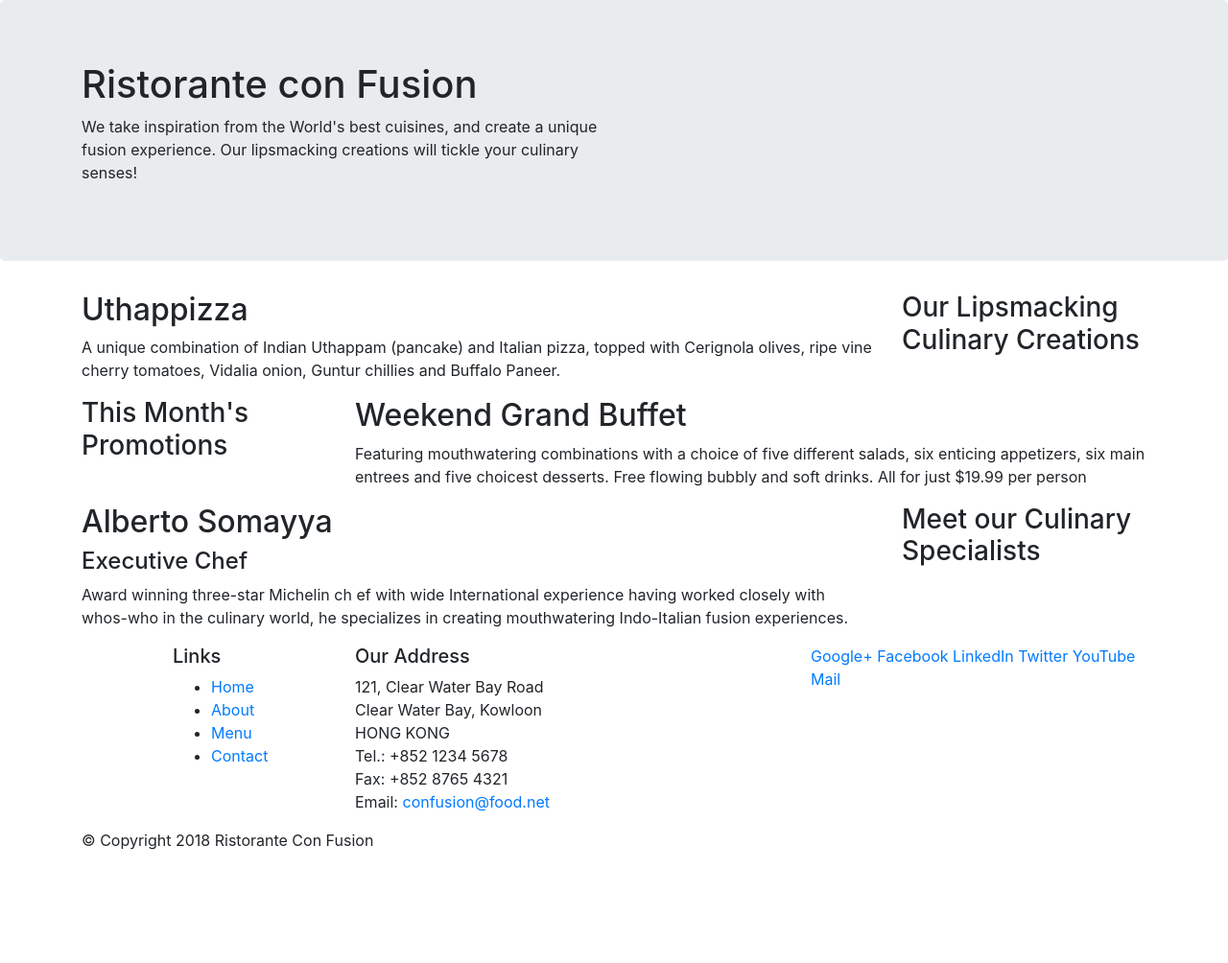
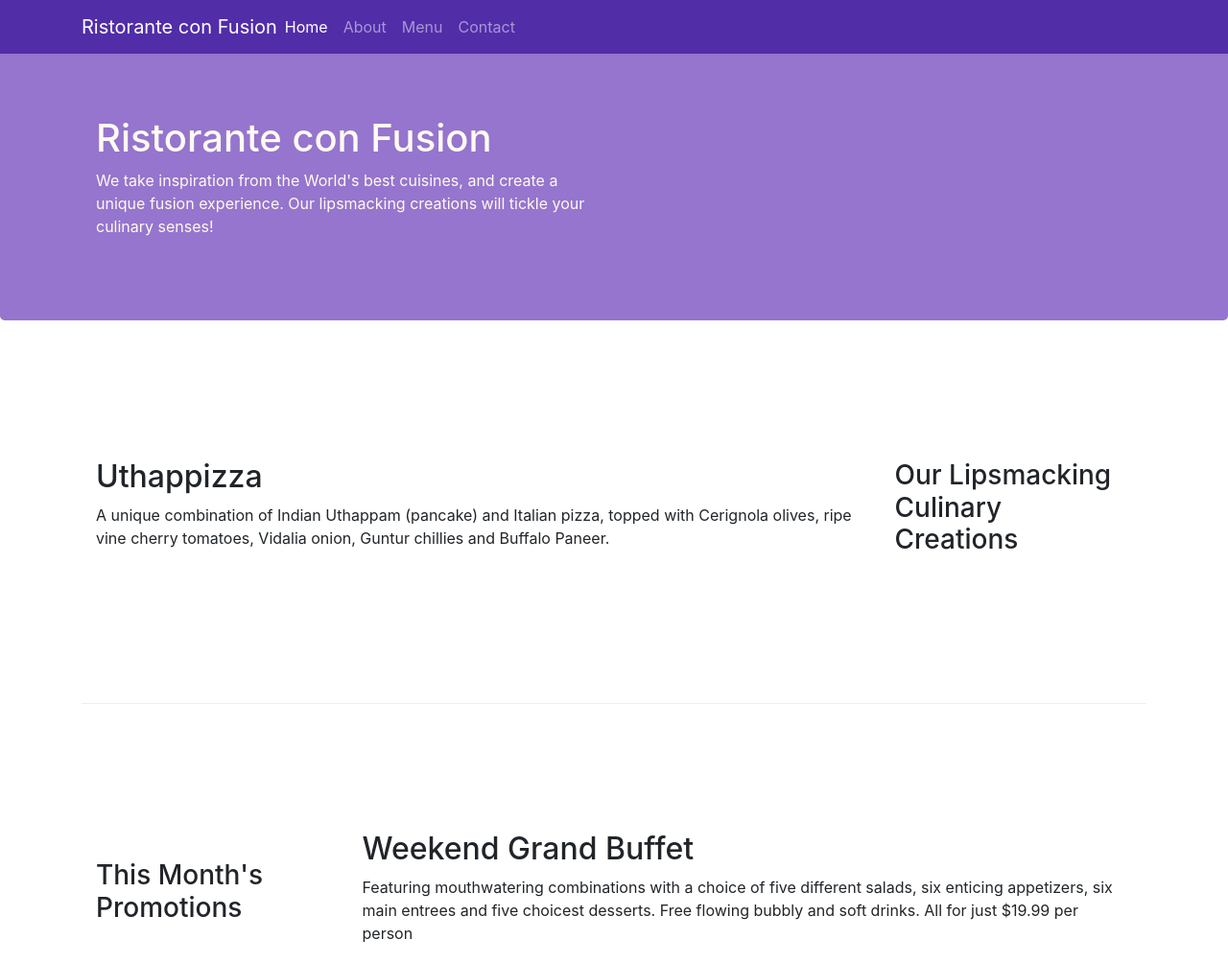
Before and after one commit to amAbhinav/bootstrap-trial, a website: page index.html in a window 1280 px wide. Shown: the top 1004 px of the page at 96% size. Before the commit the page ends 904 px from the top, so only its background shows below. Drawn offline with nearby package versions, Linux system fonts and the light colour scheme.

Commit message:
Navbar and breadcrumbs

```diff
--- /dev/null
+++ b/css/styles.css
@@ -0,0 +1,41 @@
+.row-header{
+    margin: 0px auto ;
+    padding: 0px auto ;
+}
+
+.row-content{
+    margin: 0px auto;
+    padding: 50px 0px 50px 0px ;
+    border-bottom: 1px ridge ;
+    min-height: 400px ;
+}
+
+.footer{
+    background-color: #d1C4E9 ;
+    margin: 0px ;
+    padding: 20px 0px 20px 0px ;
+}
+
+.jumbotron{
+    padding: 70px 30px 70px 30px ;
+    margin: 0px ;
+    background-color: #9575CD ;
+    color: floralwhite ;
+}
+
+.address{
+    font-size: 80% ;
+    margin:0px ;
+    color: #0f0f0f ;
+}
+
+body{
+    padding: 50px 0px 0px 0px ;
+    z-index: 0;
+
+}
+
+.navbar-dark{
+    background-color: #512DA8 ;
+
+}
--- a/index.html
+++ b/index.html
@@ -9,14 +9,33 @@
 
         <!-- Bootstrap CSS -->
         <link rel="stylesheet" href="node_modules/bootstrap/dist/css/bootstrap.min.css">
+        <link rel="stylesheet" href="css/styles.css">
     <title>Ristorante Con Fusion</title>
 </head>
 
 <body>
+    <nav class="navbar navbar-dark navbar-expand-sm fixed-top">
+        <div class="container">
+            <button class="navbar-toggler" type="button" data-toggle="collapse" data-target="#Navbar">
+                <span class="navbar-toggler-icon"></span>
+            </button>
+            <a class="navbar-brand mr-auto" href="#"> Ristorante con Fusion </a>
+            <div class="collapse navbar-collapse" id="Navbar">
+                <ul class="navbar-nav mr-auto">
+                    <li class="nav-item active"><a class="nav-link" href="#">Home</a></li>
+                    <li class="nav-item"><a class="nav-link" href="./aboutus.html">About</a></li>
+                    <li class="nav-item"><a class="nav-link" href="#">Menu</a></li>
+                    <li class="nav-item"><a class="nav-link" href="#">Contact</a></li>
 
+                </ul>
+            </div>
+
+
+        </div>
+    </nav>
     <header class="jumbotron">
         <div class="container">
-            <div class="row">
+            <div class="row row-header">
                 <div class="col-12 col-sm-6">
                     <h1>Ristorante con Fusion</h1>
                     <p>We take inspiration from the World's best cuisines, and create a unique fusion experience. Our lipsmacking creations will tickle your culinary senses!</p>
@@ -28,7 +47,7 @@
     </header>
 
     <div class="container">
-        <div class="row">
+        <div class="row row-content align-items-center">
             <div class="col-12 col-sm-4 order-sm-last col-md-3">
                 <h3>Our Lipsmacking Culinary Creations</h3>
             </div>
@@ -39,7 +58,7 @@
         </div>
 
 
-        <div class="row">
+        <div class="row row-content align-items-center">
             <div class="col-12 col-sm-4 col-md-3">
                 <h3>This Month's Promotions</h3>
             </div>
@@ -49,7 +68,7 @@
             </div>
         </div>
 
-        <div class="row">
+        <div class="row row-content align-items-center">
             <div class="col-12 col-sm-4 order-sm-last col-md-3">
                 <h3>Meet our Culinary Specialists</h3>
             </div>
@@ -62,14 +81,14 @@
         </div>
     </div>
 
-    <footer>
-        <div class="container">
+    <footer class="footer">
+        <div class="container justify-content-center">
             <div class="row">
                 <div class="col-4 offset-1 col-sm-2">
                     <h5>Links</h5>
-                    <ul>
+                    <ul class="list-unstyled">
                         <li><a href="#">Home</a></li>
-                        <li><a href="#">About</a></li>
+                        <li><a href="./aboutus.html">About</a></li>
                         <li><a href="#">Menu</a></li>
                         <li><a href="#">Contact</a></li>
                     </ul>
@@ -85,8 +104,8 @@
 		              Email: <a href="mailto:confusion@food.net">confusion@food.net</a>
 		           </address>
                 </div>
-                <div class="col-12 col-sm-4">
-                    <div>
+                <div class="col-12 col-sm-4 align-self-center">
+                    <div class="text-center">
                         <a href="http://google.com/+">Google+</a>
                         <a href="http://www.facebook.com/profile.php?id=">Facebook</a>
                         <a href="http://www.linkedin.com/in/">LinkedIn</a>
@@ -96,7 +115,7 @@
                     </div>
                 </div>
            </div>
-           <div class="row">
+           <div class="row justify-content-center">
                 <div class="col-auto">
                     <p>© Copyright 2018 Ristorante Con Fusion</p>
                 </div>
```
Also changed, not shown: aboutus.html (added, +138 -0 lines).
